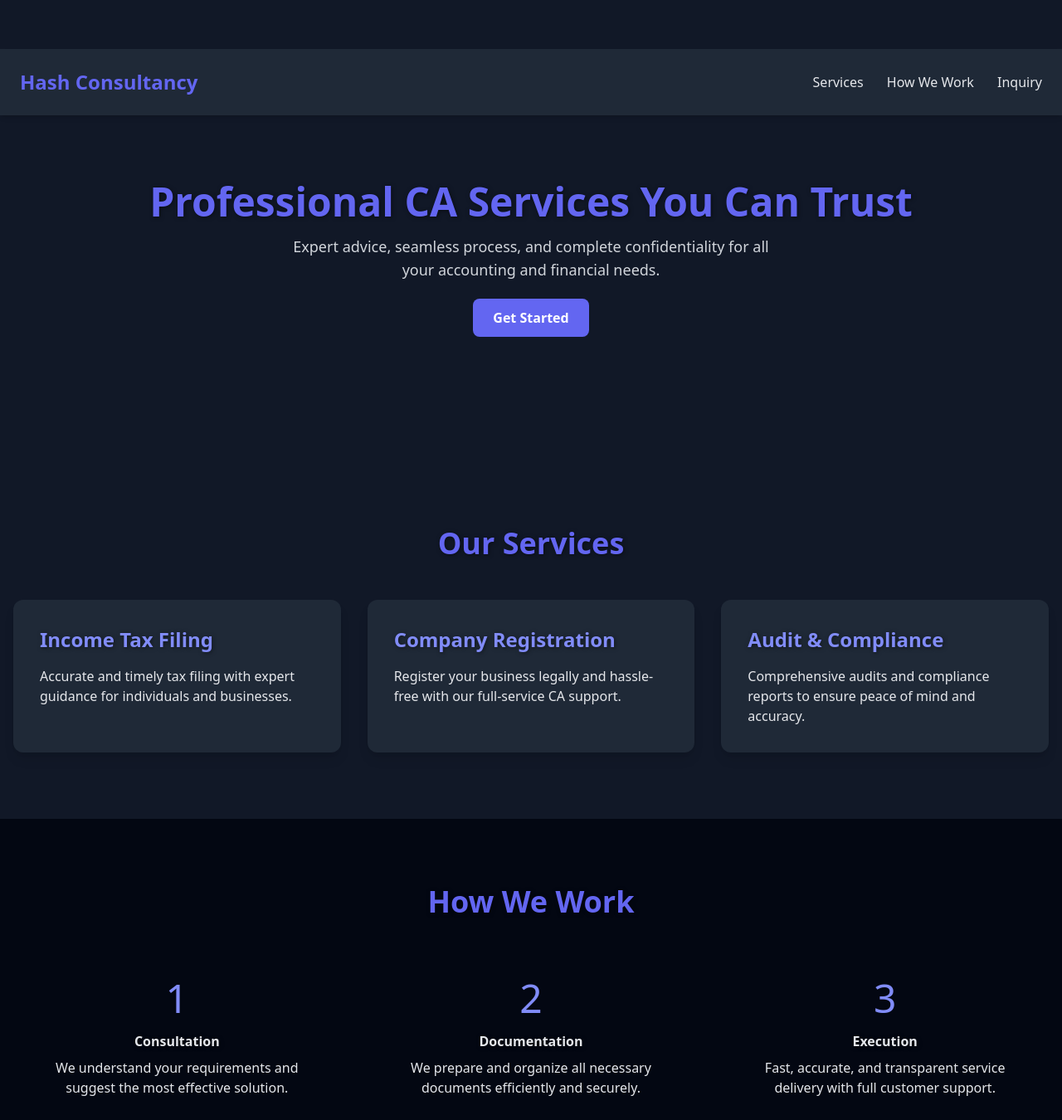
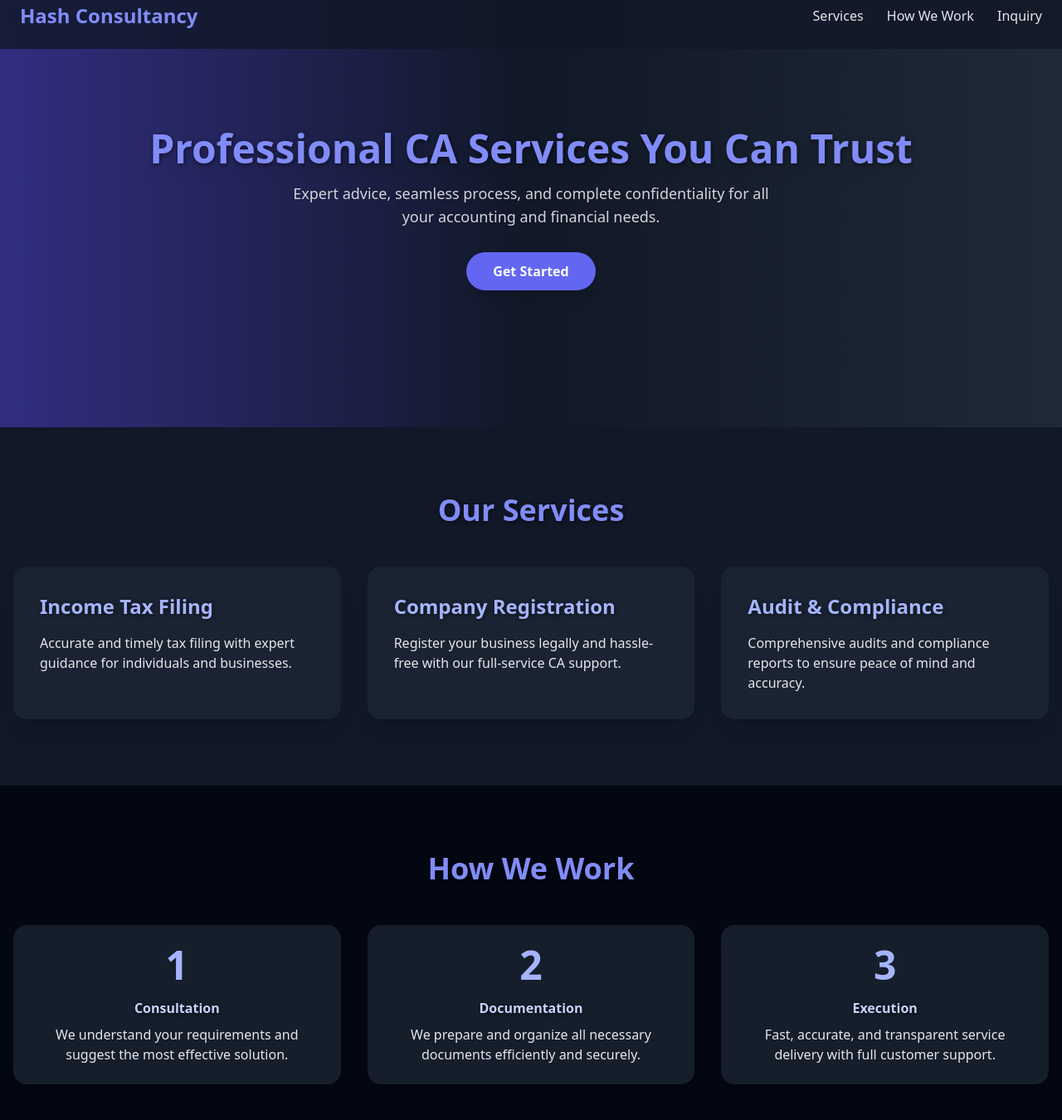
Before and after one commit to hashconsultancy2024-sketch/hash-consultancy, a plain HTML site: page index.html in a window 1280 px wide. Shown: the part 21-1371 px from the top of the page at 83% size. Drawn offline with nearby package versions, Linux system fonts and the light colour scheme.

Commit message:
Update index.html

```diff
--- a/index.html
+++ b/index.html
@@ -10,39 +10,39 @@
 <body class="bg-gray-900 text-gray-200 font-sans">
 
   <!-- Header -->
-  <header class="bg-gray-800 shadow-md fixed w-full z-50">
+  <header class="bg-gray-900/80 backdrop-blur-md fixed w-full z-50">
     <div class="container mx-auto flex justify-between items-center p-6">
-      <h1 class="text-2xl font-bold text-indigo-500">Hash Consultancy</h1>
+      <h1 class="text-2xl font-bold text-indigo-400">Hash Consultancy</h1>
       <nav class="space-x-6">
-        <a href="#services" class="hover:text-indigo-400 transition">Services</a>
-        <a href="#process" class="hover:text-indigo-400 transition">How We Work</a>
-        <a href="#inquiry" class="hover:text-indigo-400 transition">Inquiry</a>
+        <a href="#services" class="hover:text-indigo-300 transition">Services</a>
+        <a href="#process" class="hover:text-indigo-300 transition">How We Work</a>
+        <a href="#inquiry" class="hover:text-indigo-300 transition">Inquiry</a>
       </nav>
     </div>
   </header>
 
   <!-- Hero Section -->
-  <section class="bg-gray-900 py-40 mt-20 text-center px-4">
-    <h2 class="text-5xl font-bold mb-4 text-indigo-500">Professional CA Services You Can Trust</h2>
-    <p class="mb-8 max-w-xl mx-auto text-gray-300 text-lg">Expert advice, seamless process, and complete confidentiality for all your accounting and financial needs.</p>
-    <a href="#inquiry" class="bg-indigo-500 text-white px-6 py-3 rounded-lg font-semibold hover:bg-indigo-600 transition">Get Started</a>
+  <section class="bg-gradient-to-r from-indigo-900 via-gray-900 to-gray-800 py-44 text-center px-4">
+    <h2 class="text-5xl font-extrabold mb-4 text-indigo-400 drop-shadow-lg">Professional CA Services You Can Trust</h2>
+    <p class="mb-10 max-w-xl mx-auto text-gray-300 text-lg drop-shadow-sm">Expert advice, seamless process, and complete confidentiality for all your accounting and financial needs.</p>
+    <a href="#inquiry" class="bg-indigo-500 hover:bg-indigo-600 text-white px-8 py-3 rounded-full font-semibold shadow-lg transition transform hover:-translate-y-1">Get Started</a>
   </section>
 
   <!-- Services Section -->
   <section id="services" class="py-20">
     <div class="container mx-auto px-4">
-      <h3 class="text-4xl font-bold text-center mb-12 text-indigo-500">Our Services</h3>
+      <h3 class="text-4xl font-bold text-center mb-12 text-indigo-400">Our Services</h3>
       <div class="grid md:grid-cols-3 gap-8">
-        <div class="bg-gray-800 p-8 rounded-xl shadow-lg hover:shadow-xl transition transform hover:-translate-y-2">
-          <h4 class="text-2xl font-semibold mb-4 text-indigo-400">Income Tax Filing</h4>
+        <div class="bg-gray-800/70 backdrop-blur-md p-8 rounded-2xl shadow-xl hover:shadow-2xl transition transform hover:-translate-y-3">
+          <h4 class="text-2xl font-semibold mb-4 text-indigo-300">Income Tax Filing</h4>
           <p>Accurate and timely tax filing with expert guidance for individuals and businesses.</p>
         </div>
-        <div class="bg-gray-800 p-8 rounded-xl shadow-lg hover:shadow-xl transition transform hover:-translate-y-2">
-          <h4 class="text-2xl font-semibold mb-4 text-indigo-400">Company Registration</h4>
+        <div class="bg-gray-800/70 backdrop-blur-md p-8 rounded-2xl shadow-xl hover:shadow-2xl transition transform hover:-translate-y-3">
+          <h4 class="text-2xl font-semibold mb-4 text-indigo-300">Company Registration</h4>
           <p>Register your business legally and hassle-free with our full-service CA support.</p>
         </div>
-        <div class="bg-gray-800 p-8 rounded-xl shadow-lg hover:shadow-xl transition transform hover:-translate-y-2">
-          <h4 class="text-2xl font-semibold mb-4 text-indigo-400">Audit & Compliance</h4>
+        <div class="bg-gray-800/70 backdrop-blur-md p-8 rounded-2xl shadow-xl hover:shadow-2xl transition transform hover:-translate-y-3">
+          <h4 class="text-2xl font-semibold mb-4 text-indigo-300">Audit & Compliance</h4>
           <p>Comprehensive audits and compliance reports to ensure peace of mind and accuracy.</p>
         </div>
       </div>
@@ -52,21 +52,21 @@
   <!-- Process Section -->
   <section id="process" class="bg-gray-950 py-20">
     <div class="container mx-auto px-4">
-      <h3 class="text-4xl font-bold text-center mb-12 text-indigo-500">How We Work</h3>
+      <h3 class="text-4xl font-bold text-center mb-12 text-indigo-400">How We Work</h3>
       <div class="grid md:grid-cols-3 gap-8 text-center">
-        <div class="p-6">
-          <div class="text-indigo-400 text-5xl mb-4">1</div>
-          <h4 class="font-semibold mb-2">Consultation</h4>
+        <div class="p-6 bg-gray-800/70 backdrop-blur-md rounded-2xl shadow-lg hover:shadow-xl transition transform hover:-translate-y-2">
+          <div class="text-indigo-300 text-5xl mb-4 font-bold">1</div>
+          <h4 class="font-semibold mb-2 text-indigo-200">Consultation</h4>
           <p>We understand your requirements and suggest the most effective solution.</p>
         </div>
-        <div class="p-6">
-          <div class="text-indigo-400 text-5xl mb-4">2</div>
-          <h4 class="font-semibold mb-2">Documentation</h4>
+        <div class="p-6 bg-gray-800/70 backdrop-blur-md rounded-2xl shadow-lg hover:shadow-xl transition transform hover:-translate-y-2">
+          <div class="text-indigo-300 text-5xl mb-4 font-bold">2</div>
+          <h4 class="font-semibold mb-2 text-indigo-200">Documentation</h4>
           <p>We prepare and organize all necessary documents efficiently and securely.</p>
         </div>
-        <div class="p-6">
-          <div class="text-indigo-400 text-5xl mb-4">3</div>
-          <h4 class="font-semibold mb-2">Execution</h4>
+        <div class="p-6 bg-gray-800/70 backdrop-blur-md rounded-2xl shadow-lg hover:shadow-xl transition transform hover:-translate-y-2">
+          <div class="text-indigo-300 text-5xl mb-4 font-bold">3</div>
+          <h4 class="font-semibold mb-2 text-indigo-200">Execution</h4>
           <p>Fast, accurate, and transparent service delivery with full customer support.</p>
         </div>
       </div>
@@ -76,13 +76,13 @@
   <!-- Inquiry Section -->
   <section id="inquiry" class="py-20">
     <div class="container mx-auto px-4 max-w-lg">
-      <h3 class="text-4xl font-bold text-center mb-8 text-indigo-500">Request a CA Service</h3>
-      <form id="inquiryForm" action="https://formspree.io/f/xvgqybla" method="POST" class="bg-gray-800 p-8 rounded-xl shadow-lg space-y-4">
+      <h3 class="text-4xl font-bold text-center mb-8 text-indigo-400">Request a CA Service</h3>
+      <form id="inquiryForm" action="https://formspree.io/f/xvgqybla" method="POST" class="bg-gray-800/80 backdrop-blur-md p-8 rounded-2xl shadow-xl space-y-4">
         <input type="text" name="name" placeholder="Your Name" class="w-full border border-gray-700 p-3 rounded-lg bg-gray-900 text-gray-200" required>
         <input type="email" name="email" placeholder="Your Email" class="w-full border border-gray-700 p-3 rounded-lg bg-gray-900 text-gray-200" required>
         <input type="text" name="service" placeholder="Service Required" class="w-full border border-gray-700 p-3 rounded-lg bg-gray-900 text-gray-200" required>
         <textarea name="message" placeholder="Additional Details" class="w-full border border-gray-700 p-3 rounded-lg bg-gray-900 text-gray-200" rows="4"></textarea>
-        <button type="submit" class="w-full bg-indigo-500 text-white py-3 rounded-lg font-semibold hover:bg-indigo-600 transition">Submit Inquiry</button>
+        <button type="submit" class="w-full bg-indigo-500 hover:bg-indigo-600 text-white py-3 rounded-full font-semibold shadow-lg transition transform hover:-translate-y-1">Submit Inquiry</button>
         <p id="formMessage" class="text-green-400 font-semibold mt-2 hidden">Submitted successfully! We will contact you soon.</p>
       </form>
     </div>
```
